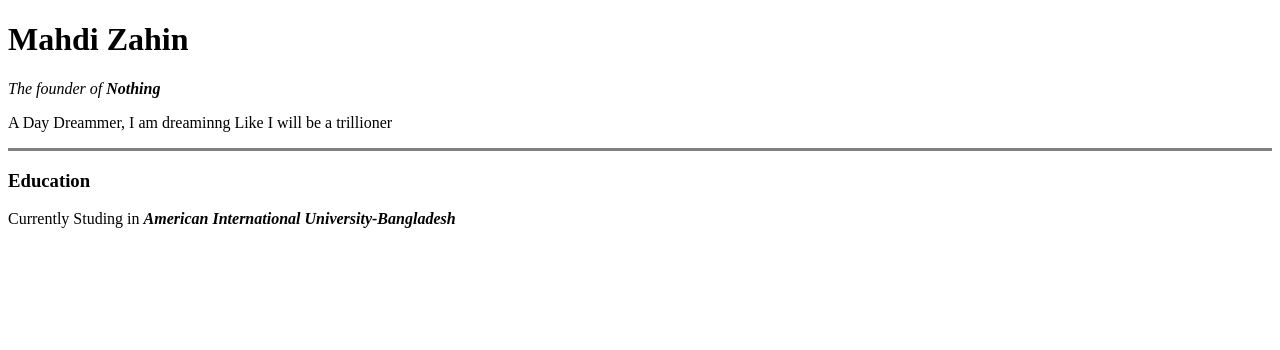
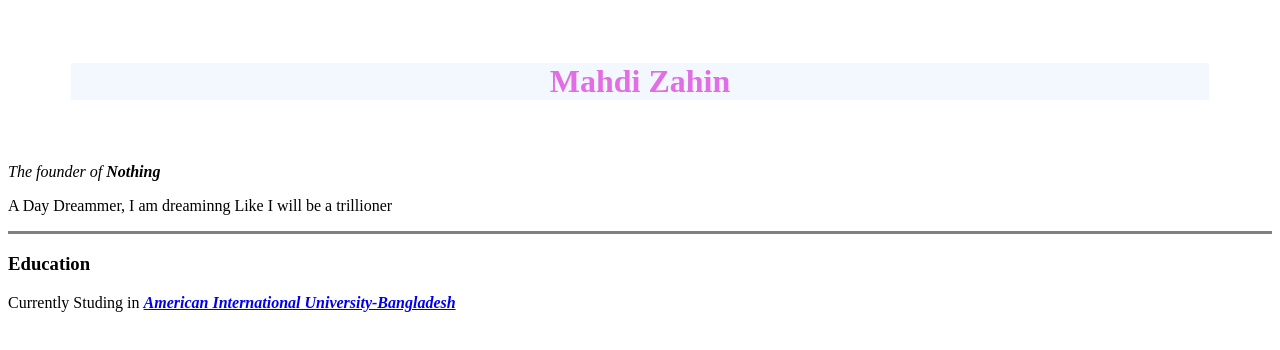
Before and after one commit to mahdizahin/HTML, a plain HTML site: page Mini projects/Bio1.html in a window 1280 px wide. Drawn offline with Linux system fonts and the light colour scheme.

Commit message:
Add files via upload

```diff
--- a/Mini projects/Bio1.html
+++ b/Mini projects/Bio1.html
@@ -3,13 +3,28 @@
 <head>
 
     <title>Mahdi Zahin</title>
+
+    <style>
+        h1{
+            text-align: center;
+            color: #E26EE5;
+        }
+        .header{
+            background-color: #F3F8FF;
+            margin: 5%;
+        }
+    </style>
+
 </head>
 <body>
-    <h1>Mahdi Zahin</h1>
+    <div class="header">
+        <h1>Mahdi Zahin</h1>
+    </div>
+
     <p> <em> The founder of <strong> Nothing </strong></em></p>
     <p>A Day Dreammer, I am dreaminng Like I will be a trillioner</p>
     <hr size="3" noshade="" >
     <h3>Education</h3>
-    <p>Currently Studing in <em><b>American International University-Bangladesh</b></em></p>
+    <p>Currently Studing in <em><b> <a href="https://www.aiub.edu/" target="__main">American International University-Bangladesh</a> </b></em></p>
 </body>
 </html>
```
